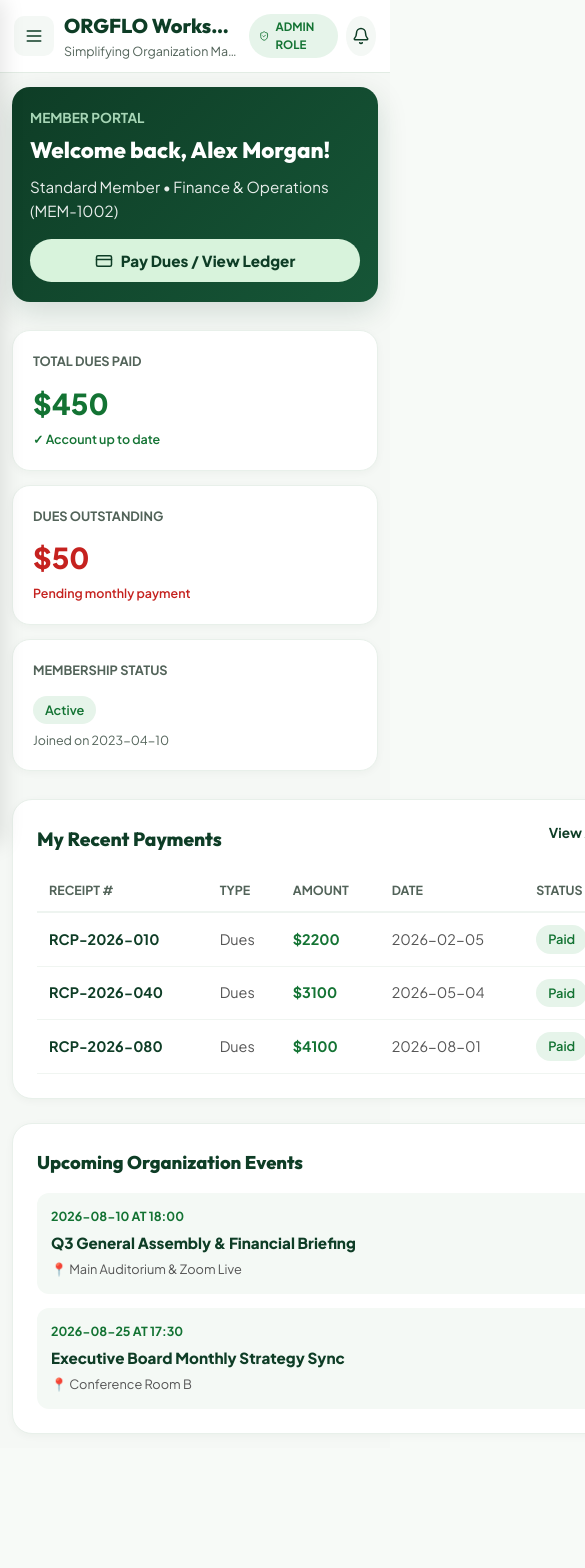
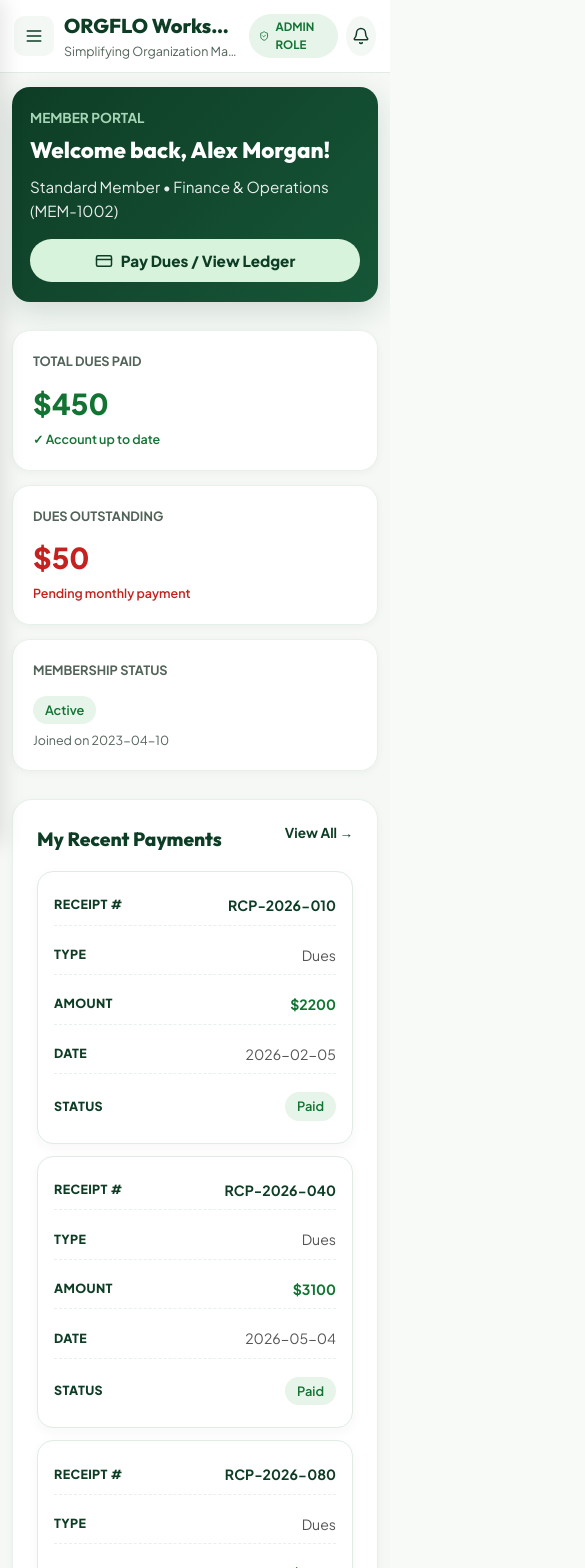
Before and after one commit to ugtf1/orgflo, a React (Vite) app: page /member in a window 390 px wide. Shown: the top 1568 px of the page, 585 px wide, since content can reach past the window. Before the commit the page ends 1448 px from the top, so only its background shows below. Built offline with nearby package versions, Linux system fonts and the light colour scheme; sample sign-in values are in the browser's storage.

Commit message:
feat: transform all dashboard tables into collapsed card view on mobile with zero horizontal scroll

```diff
--- a/src/pages/AdminDashboardPage.tsx
+++ b/src/pages/AdminDashboardPage.tsx
@@ -344,17 +344,17 @@ export const AdminDashboardPage: React.FC = () => {
             <tbody>
               {transactions.slice(0, 5).map((tx) => (
                 <tr key={tx.id} style={{ borderBottom: '1px solid #f0f5f1' }}>
-                  <td style={{ padding: '14px 16px', fontWeight: '700', color: 'var(--primary)' }}>
+                  <td data-label="Receipt / TXN" style={{ padding: '14px 16px', fontWeight: '700', color: 'var(--primary)' }}>
                     {tx.receiptNumber}
                   </td>
-                  <td style={{ padding: '14px 16px', fontWeight: '600' }}>{tx.memberName}</td>
-                  <td style={{ padding: '14px 16px', color: 'var(--text-muted)' }}>{tx.type}</td>
-                  <td style={{ padding: '14px 16px', fontWeight: '700', color: 'var(--primary)' }}>
+                  <td data-label="Member" style={{ padding: '14px 16px', fontWeight: '600' }}>{tx.memberName}</td>
+                  <td data-label="Type" style={{ padding: '14px 16px', color: 'var(--text-muted)' }}>{tx.type}</td>
+                  <td data-label="Amount" style={{ padding: '14px 16px', fontWeight: '700', color: 'var(--primary)' }}>
                     {settings.currency}{tx.amount}
                   </td>
-                  <td style={{ padding: '14px 16px', color: 'var(--text-muted)' }}>{tx.paymentMethod}</td>
-                  <td style={{ padding: '14px 16px', color: 'var(--text-muted)' }}>{tx.date}</td>
-                  <td style={{ padding: '14px 16px' }}>
+                  <td data-label="Method" style={{ padding: '14px 16px', color: 'var(--text-muted)' }}>{tx.paymentMethod}</td>
+                  <td data-label="Date" style={{ padding: '14px 16px', color: 'var(--text-muted)' }}>{tx.date}</td>
+                  <td data-label="Status" style={{ padding: '14px 16px' }}>
                     <span
                       className={`badge ${
                         tx.status === 'Paid' ? 'badge-active' : tx.status === 'Pending' ? 'badge-pending' : 'badge-overdue'
--- a/src/pages/MeetingRecorderPage.tsx
+++ b/src/pages/MeetingRecorderPage.tsx
@@ -426,7 +426,7 @@ export const MeetingRecorderPage: React.FC = () => {
                     const status = selectedMeeting.attendanceRecords[m.id] || 'Absent';
                     return (
                       <tr key={m.id} style={{ borderBottom: '1px solid #f0f5f1' }}>
-                        <td style={{ padding: '12px 14px', fontWeight: '700', color: 'var(--primary)' }}>
+                        <td data-label="Member" style={{ padding: '12px 14px', fontWeight: '700', color: 'var(--primary)' }}>
                           <div style={{ display: 'flex', alignItems: 'center', gap: '10px' }}>
                             <img
                               src={m.avatar || 'https://images.unsplash.com/photo-1535713875002-d1d0cf377fde?w=150'}
@@ -436,9 +436,9 @@ export const MeetingRecorderPage: React.FC = () => {
                             <span>{m.name}</span>
                           </div>
                         </td>
-                        <td style={{ padding: '12px 14px', color: '#555' }}>{m.department}</td>
-                        <td style={{ padding: '12px 14px', color: '#555' }}>{m.role}</td>
-                        <td style={{ padding: '12px 14px', textAlign: 'center' }}>
+                        <td data-label="Department" style={{ padding: '12px 14px', color: '#555' }}>{m.department}</td>
+                        <td data-label="Role" style={{ padding: '12px 14px', color: '#555' }}>{m.role}</td>
+                        <td data-label="Status" style={{ padding: '12px 14px', textAlign: 'center' }}>
                           <div style={{ display: 'inline-flex', gap: '6px' }}>
                             <button
                               disabled={!isAdmin}
--- a/src/pages/MemberDashboardPage.tsx
+++ b/src/pages/MemberDashboardPage.tsx
@@ -152,13 +152,13 @@ export const MemberDashboardPage: React.FC = () => {
               <tbody>
                 {myTxs.slice(0, 4).map((t) => (
                   <tr key={t.id} style={{ borderBottom: '1px solid #f0f5f1' }}>
-                    <td style={{ padding: '12px', fontWeight: '700', color: 'var(--primary)' }}>{t.receiptNumber}</td>
-                    <td style={{ padding: '12px', color: '#555' }}>{t.type}</td>
-                    <td style={{ padding: '12px', fontWeight: '700', color: '#137333' }}>
+                    <td data-label="Receipt #" style={{ padding: '12px', fontWeight: '700', color: 'var(--primary)' }}>{t.receiptNumber}</td>
+                    <td data-label="Type" style={{ padding: '12px', color: '#555' }}>{t.type}</td>
+                    <td data-label="Amount" style={{ padding: '12px', fontWeight: '700', color: '#137333' }}>
                       {settings.currency}{t.amount}
                     </td>
-                    <td style={{ padding: '12px', color: '#555' }}>{t.date}</td>
-                    <td style={{ padding: '12px' }}>
+                    <td data-label="Date" style={{ padding: '12px', color: '#555' }}>{t.date}</td>
+                    <td data-label="Status" style={{ padding: '12px' }}>
                       <span className="badge badge-active">{t.status}</span>
                     </td>
                   </tr>
--- a/src/pages/MemberDirectoryPage.tsx
+++ b/src/pages/MemberDirectoryPage.tsx
@@ -200,7 +200,7 @@ export const MemberDirectoryPage: React.FC = () => {
             <tbody>
               {filteredMembers.map((m) => (
                 <tr key={m.id} style={{ borderBottom: '1px solid #f0f5f1' }}>
-                  <td style={{ padding: '14px 16px' }}>
+                  <td data-label="Member" style={{ padding: '14px 16px' }}>
                     <div style={{ display: 'flex', alignItems: 'center', gap: '12px' }}>
                       <img
                         src={m.avatar || 'https://images.unsplash.com/photo-1535713875002-d1d0cf377fde?w=150'}
@@ -213,19 +213,19 @@ export const MemberDirectoryPage: React.FC = () => {
                       </div>
                     </div>
                   </td>
-                  <td style={{ padding: '14px 16px', fontWeight: '600', color: '#555' }}>{m.memberCode}</td>
-                  <td style={{ padding: '14px 16px', color: 'var(--text-muted)' }}>{m.department}</td>
-                  <td style={{ padding: '14px 16px', fontWeight: '600' }}>{m.role}</td>
-                  <td style={{ padding: '14px 16px', fontWeight: '700', color: '#137333' }}>
+                  <td data-label="Code" style={{ padding: '14px 16px', fontWeight: '600', color: '#555' }}>{m.memberCode}</td>
+                  <td data-label="Department" style={{ padding: '14px 16px', color: 'var(--text-muted)' }}>{m.department}</td>
+                  <td data-label="Role" style={{ padding: '14px 16px', fontWeight: '600' }}>{m.role}</td>
+                  <td data-label="Dues Paid" style={{ padding: '14px 16px', fontWeight: '700', color: '#137333' }}>
                     {settings.currency}{m.duesPaid}
                   </td>
-                  <td style={{ padding: '14px 16px', fontWeight: '700', color: m.duesOwed > 0 ? '#c5221f' : '#555' }}>
+                  <td data-label="Dues Owed" style={{ padding: '14px 16px', fontWeight: '700', color: m.duesOwed > 0 ? '#c5221f' : '#555' }}>
                     {settings.currency}{m.duesOwed}
                   </td>
-                  <td style={{ padding: '14px 16px' }}>
+                  <td data-label="Status" style={{ padding: '14px 16px' }}>
                     <span className={`badge badge-${m.status.toLowerCase()}`}>{m.status}</span>
                   </td>
-                  <td style={{ padding: '14px 16px', textAlign: 'right' }}>
+                  <td data-label="Actions" style={{ padding: '14px 16px', textAlign: 'right' }}>
                     <div style={{ display: 'flex', gap: '8px', justifyContent: 'flex-end' }}>
                       <button
                         onClick={() => navigate(`/admin/members/${m.id}`)}
--- a/src/pages/MemberTransactionsPage.tsx
+++ b/src/pages/MemberTransactionsPage.tsx
@@ -113,14 +113,14 @@ export const MemberTransactionsPage: React.FC = () => {
               <tbody>
                 {myTxs.map((t) => (
                   <tr key={t.id} style={{ borderBottom: '1px solid #f0f5f1' }}>
-                    <td style={{ padding: '14px 14px', fontWeight: '700', color: 'var(--primary)' }}>{t.receiptNumber}</td>
-                    <td style={{ padding: '14px 14px' }}>{t.type}</td>
-                    <td style={{ padding: '14px 14px', fontWeight: '700', color: '#137333' }}>
+                    <td data-label="Receipt #" style={{ padding: '14px 14px', fontWeight: '700', color: 'var(--primary)' }}>{t.receiptNumber}</td>
+                    <td data-label="Type" style={{ padding: '14px 14px' }}>{t.type}</td>
+                    <td data-label="Amount" style={{ padding: '14px 14px', fontWeight: '700', color: '#137333' }}>
                       {settings.currency}{t.amount}
                     </td>
-                    <td style={{ padding: '14px 14px', color: '#555' }}>{t.paymentMethod}</td>
-                    <td style={{ padding: '14px 14px', color: '#555' }}>{t.date}</td>
-                    <td style={{ padding: '14px 14px' }}>
+                    <td data-label="Payment Channel" style={{ padding: '14px 14px', color: '#555' }}>{t.paymentMethod}</td>
+                    <td data-label="Date" style={{ padding: '14px 14px', color: '#555' }}>{t.date}</td>
+                    <td data-label="Status" style={{ padding: '14px 14px' }}>
                       <span className="badge badge-active">{t.status}</span>
                     </td>
                   </tr>
--- a/src/pages/TransactionsPage.tsx
+++ b/src/pages/TransactionsPage.tsx
@@ -173,15 +173,15 @@ export const TransactionsPage: React.FC = () => {
             <tbody>
               {filtered.map((t) => (
                 <tr key={t.id} style={{ borderBottom: '1px solid #f0f5f1' }}>
-                  <td style={{ padding: '14px 16px', fontWeight: '700', color: 'var(--primary)' }}>{t.receiptNumber}</td>
-                  <td style={{ padding: '14px 16px', fontWeight: '600' }}>{t.memberName}</td>
-                  <td style={{ padding: '14px 16px', color: 'var(--text-muted)' }}>{t.type}</td>
-                  <td style={{ padding: '14px 16px', fontWeight: '700', color: '#137333' }}>
+                  <td data-label="Receipt #" style={{ padding: '14px 16px', fontWeight: '700', color: 'var(--primary)' }}>{t.receiptNumber}</td>
+                  <td data-label="Member" style={{ padding: '14px 16px', fontWeight: '600' }}>{t.memberName}</td>
+                  <td data-label="Type" style={{ padding: '14px 16px', color: 'var(--text-muted)' }}>{t.type}</td>
+                  <td data-label="Amount" style={{ padding: '14px 16px', fontWeight: '700', color: '#137333' }}>
                     {settings.currency}{t.amount}
                   </td>
-                  <td style={{ padding: '14px 16px', color: '#555' }}>{t.paymentMethod}</td>
-                  <td style={{ padding: '14px 16px', color: '#555' }}>{t.date}</td>
-                  <td style={{ padding: '14px 16px' }}>
+                  <td data-label="Method" style={{ padding: '14px 16px', color: '#555' }}>{t.paymentMethod}</td>
+                  <td data-label="Date" style={{ padding: '14px 16px', color: '#555' }}>{t.date}</td>
+                  <td data-label="Status" style={{ padding: '14px 16px' }}>
                     <span className={`badge badge-${t.status.toLowerCase()}`}>{t.status}</span>
                   </td>
                 </tr>
--- a/src/styles/index.css
+++ b/src/styles/index.css
@@ -2849,8 +2849,68 @@ button {
     flex-wrap: wrap;
   }
 
+  /* Collapsed mobile card style for all dashboard tables (No horizontal scroll needed!) */
+  .app-page-content [style*='overflowX'],
+  .app-page-content [style*='overflow-x'],
+  .app-page-content div:has(> table) {
+    overflow-x: visible !important;
+  }
+
   .app-page-content table {
-    min-width: 580px;
+    display: block !important;
+    width: 100% !important;
+    min-width: 0 !important;
+    border: none !important;
+  }
+
+  .app-page-content table thead {
+    display: none !important;
+  }
+
+  .app-page-content table tbody {
+    display: flex !important;
+    flex-direction: column !important;
+    gap: 12px !important;
+    width: 100% !important;
+  }
+
+  .app-page-content table tbody tr {
+    display: flex !important;
+    flex-direction: column !important;
+    background: #ffffff !important;
+    border: 1.5px solid #e0ebe3 !important;
+    border-radius: 16px !important;
+    padding: 14px 16px !important;
+    box-shadow: 0 4px 12px rgba(14, 61, 38, 0.04) !important;
+    gap: 10px !important;
+  }
+
+  .app-page-content table tbody tr td {
+    display: flex !important;
+    justify-content: space-between !important;
+    align-items: center !important;
+    padding: 8px 0 !important;
+    border-bottom: 1px dashed #e8f0eb !important;
+    font-size: 0.88rem !important;
+    text-align: right !important;
+    width: 100% !important;
+    box-sizing: border-box !important;
+  }
+
+  .app-page-content table tbody tr td:last-child {
+    border-bottom: none !important;
+  }
+
+  .app-page-content table tbody tr td[data-label]::before {
+    content: attr(data-label);
+    font-weight: 800;
+    color: var(--primary, #0e3d26);
+    font-size: 0.78rem;
+    text-transform: uppercase;
+    letter-spacing: 0.03em;
+    margin-right: 12px;
+    text-align: left;
+    flex-shrink: 0;
   }
 }
 
```
Also changed, not shown: 4 other files (tests, documents, lock files or other folders).
